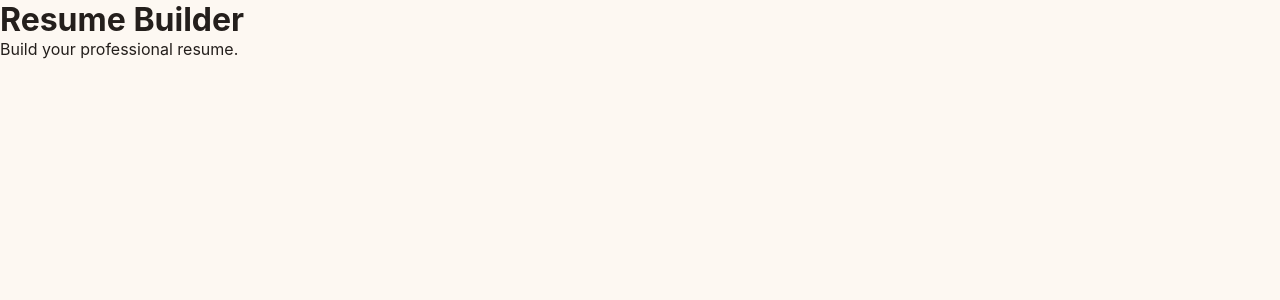
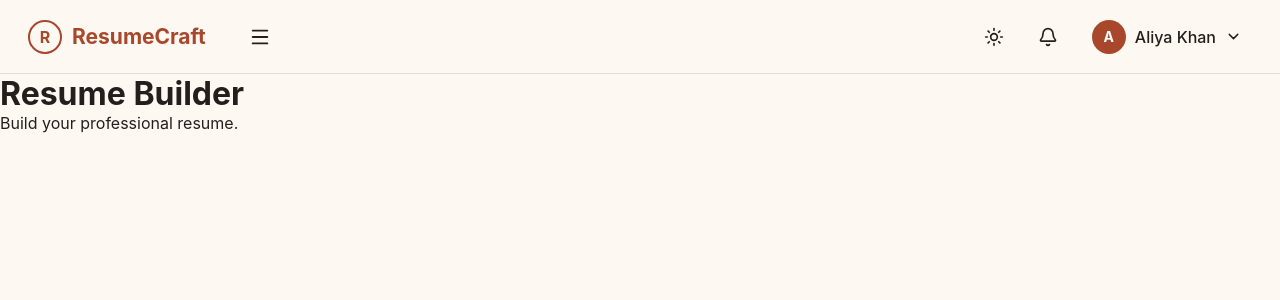
Before and after one commit to aliya-khan750/ResumeBuilder, a React (Vite) app in the folder client/: page / in a window 1280 px wide. Shown: the top 300 px of the page. Built offline with nearby package versions, Linux system fonts and the light colour scheme.

Commit message:
Add ResumeCraft navbar

```diff
--- a/client/package.json
+++ b/client/package.json
@@ -10,6 +10,7 @@
     "preview": "vite preview"
   },
   "dependencies": {
+    "lucide-react": "^1.31.0",
     "react": "^19.2.8",
     "react-dom": "^19.2.8"
   },
--- a/client/src/App.jsx
+++ b/client/src/App.jsx
@@ -1,9 +1,15 @@
+import Navbar from "./components/Navbar";
+
 function App() {
   return (
-    <div>
-      <h1>Resume Builder</h1>
-      <p>Build your professional resume.</p>
-    </div>
+    <>
+      <Navbar />
+
+      <main>
+        <h1>Resume Builder</h1>
+        <p>Build your professional resume.</p>
+      </main>
+    </>
   );
 }
 
--- /dev/null
+++ b/client/src/components/Navbar.jsx
@@ -0,0 +1,43 @@
+import {
+  Menu,
+  Sun,
+  Bell,
+  ChevronDown,
+} from "lucide-react";
+
+function Navbar() {
+  return (
+    <header className="navbar">
+      <div className="navbar-left">
+        <div className="brand">
+          <div className="brand-mark">R</div>
+          <span>ResumeCraft</span>
+        </div>
+
+        <button className="icon-button" aria-label="Open menu">
+          <Menu size={22} />
+        </button>
+      </div>
+
+      <div className="navbar-right">
+        <button className="icon-button" aria-label="Toggle theme">
+          <Sun size={20} />
+        </button>
+
+        <button className="icon-button" aria-label="Notifications">
+          <Bell size={20} />
+        </button>
+
+        <button className="profile-button">
+          <div className="profile-avatar">A</div>
+
+          <span>Aliya Khan</span>
+
+          <ChevronDown size={17} />
+        </button>
+      </div>
+    </header>
+  );
+}
+
+export default Navbar;
--- a/client/src/index.css
+++ b/client/src/index.css
@@ -57,3 +57,118 @@ a {
   color: inherit;
   text-decoration: none;
 }
+
+/* =========================
+   Navbar
+========================= */
+
+.navbar {
+  height: 74px;
+  width: 100%;
+  padding: 0 28px;
+
+  display: flex;
+  align-items: center;
+  justify-content: space-between;
+
+  background: var(--cream);
+  border-bottom: 1px solid var(--border);
+}
+
+.navbar-left,
+.navbar-right {
+  display: flex;
+  align-items: center;
+}
+
+.navbar-left {
+  gap: 34px;
+}
+
+.navbar-right {
+  gap: 14px;
+}
+
+.brand {
+  display: flex;
+  align-items: center;
+  gap: 10px;
+
+  color: var(--primary);
+  font-size: 21px;
+  font-weight: 700;
+}
+
+.brand-mark {
+  width: 34px;
+  height: 34px;
+
+  display: flex;
+  align-items: center;
+  justify-content: center;
+
+  border: 2px solid var(--primary);
+  border-radius: 50%;
+
+  font-size: 16px;
+  font-weight: 700;
+}
+
+.icon-button {
+  width: 40px;
+  height: 40px;
+
+  display: flex;
+  align-items: center;
+  justify-content: center;
+
+  border: 1px solid transparent;
+  border-radius: 10px;
+
+  background: transparent;
+  color: var(--text);
+
+  transition: 0.2s ease;
+}
+
+.icon-button:hover {
+  background: var(--cream-dark);
+  color: var(--primary);
+}
+
+.profile-button {
+  display: flex;
+  align-items: center;
+  gap: 9px;
+
+  padding: 6px 10px;
+
+  border: none;
+  border-radius: 12px;
+
+  background: transparent;
+  color: var(--text);
+
+  font-weight: 500;
+}
+
+.profile-button:hover {
+  background: var(--cream-dark);
+}
+
+.profile-avatar {
+  width: 34px;
+  height: 34px;
+
+  display: flex;
+  align-items: center;
+  justify-content: center;
+
+  border-radius: 50%;
+
+  background: var(--primary);
+  color: var(--white);
+
+  font-size: 14px;
+  font-weight: 700;
+}
```
Also changed, not shown: 1 other file (tests, documents, lock files or other folders).
